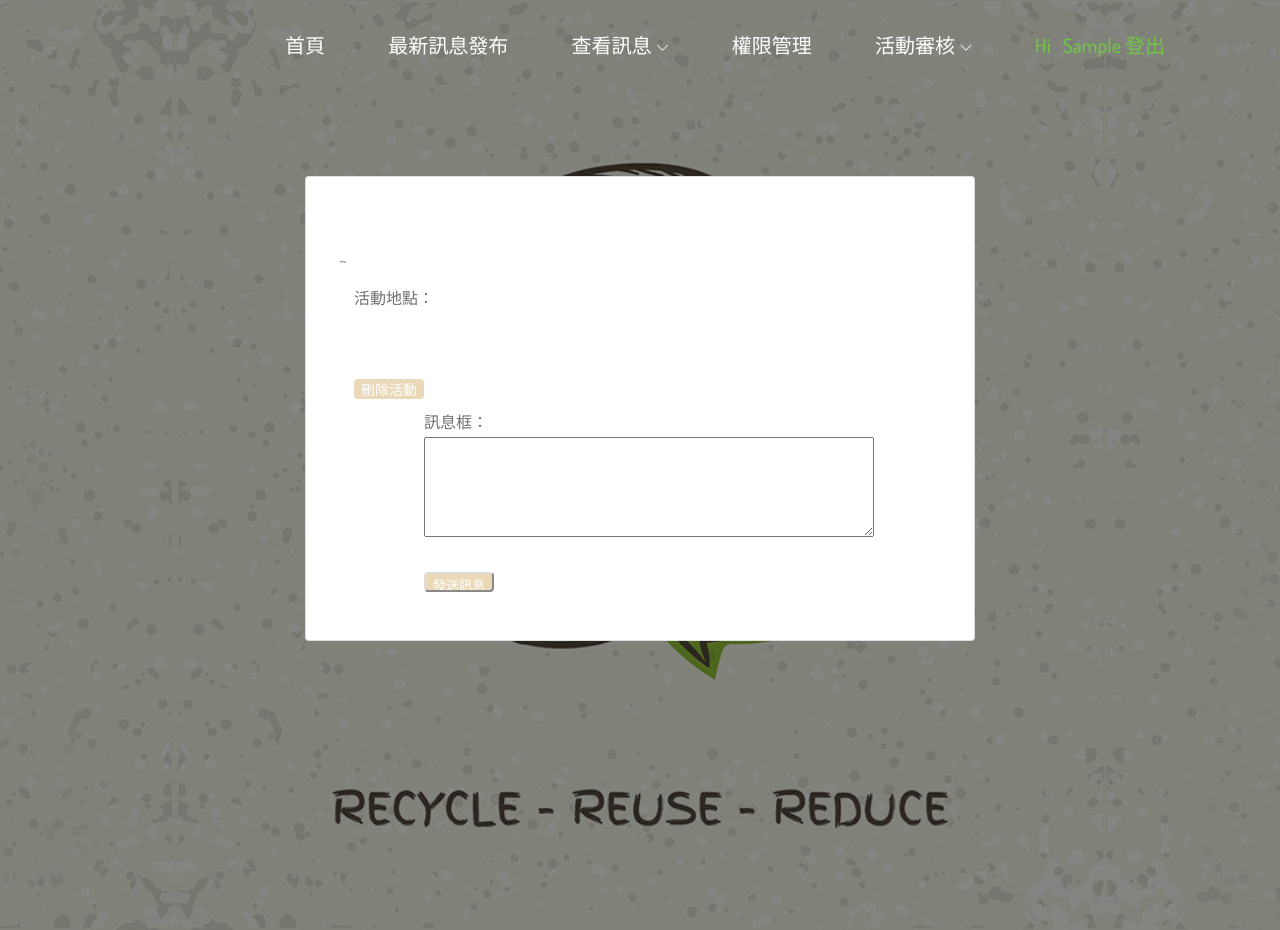
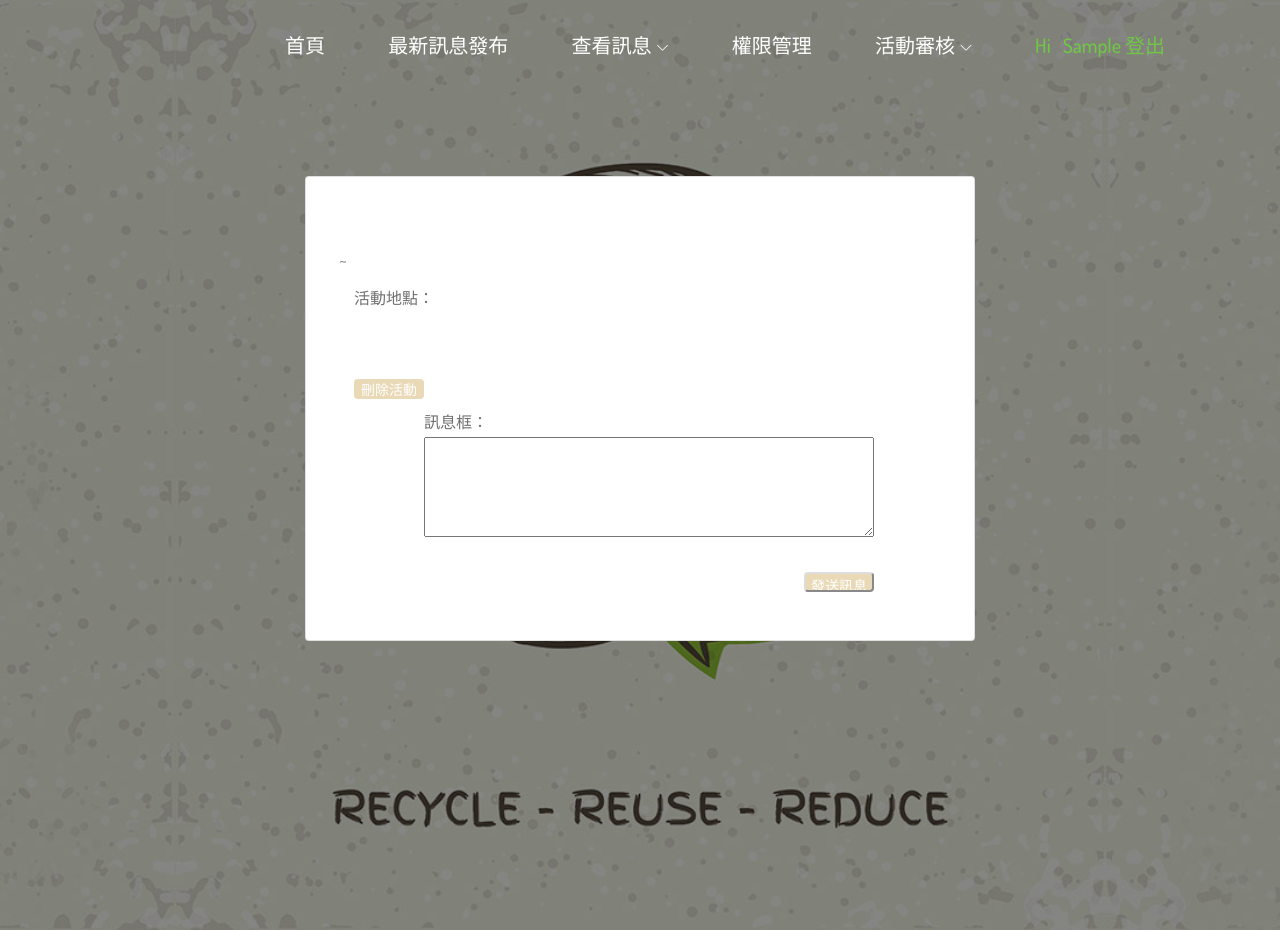
Before and after one commit to lazyguide/lazyguide_admin, a PHP site: page /actDetail.php?type=1 in a window 1280 px wide. Run offline with PHP 8.4, Linux system fonts and the light colour scheme; the visitor is signed in with stand-in values (Sample User, id 1); data that the repository does not hold is empty; style sheets or scripts are compiled from the project's sources; some libraries are stand-ins or nearby versions; some web fonts are replaced.

Commit message:
actDetail.php

```diff
--- a/actDetail.php
+++ b/actDetail.php
@@ -187,7 +187,7 @@ $current = $date->format('Y-m-d H:i:s');
                             訊息框：<br>
                             <textarea name="content" required style="width:450px;height:100px;"></textarea><br><br>
                             <input type="submit" value="發送訊息"
-                            style="font-size: 13px; float: left; width: 70px;height: 20px; border-radius: 4px;background-color: #E9D9B7; color: white; border-color:#DDDDDD ;">
+                            style="font-size: 14px; float: right; width: 70px;height: 20px; border-radius: 4px;background-color: #E9D9B7; color: white; border-color:#DDDDDD ;">
                         </form>
 
                     </div>
```
